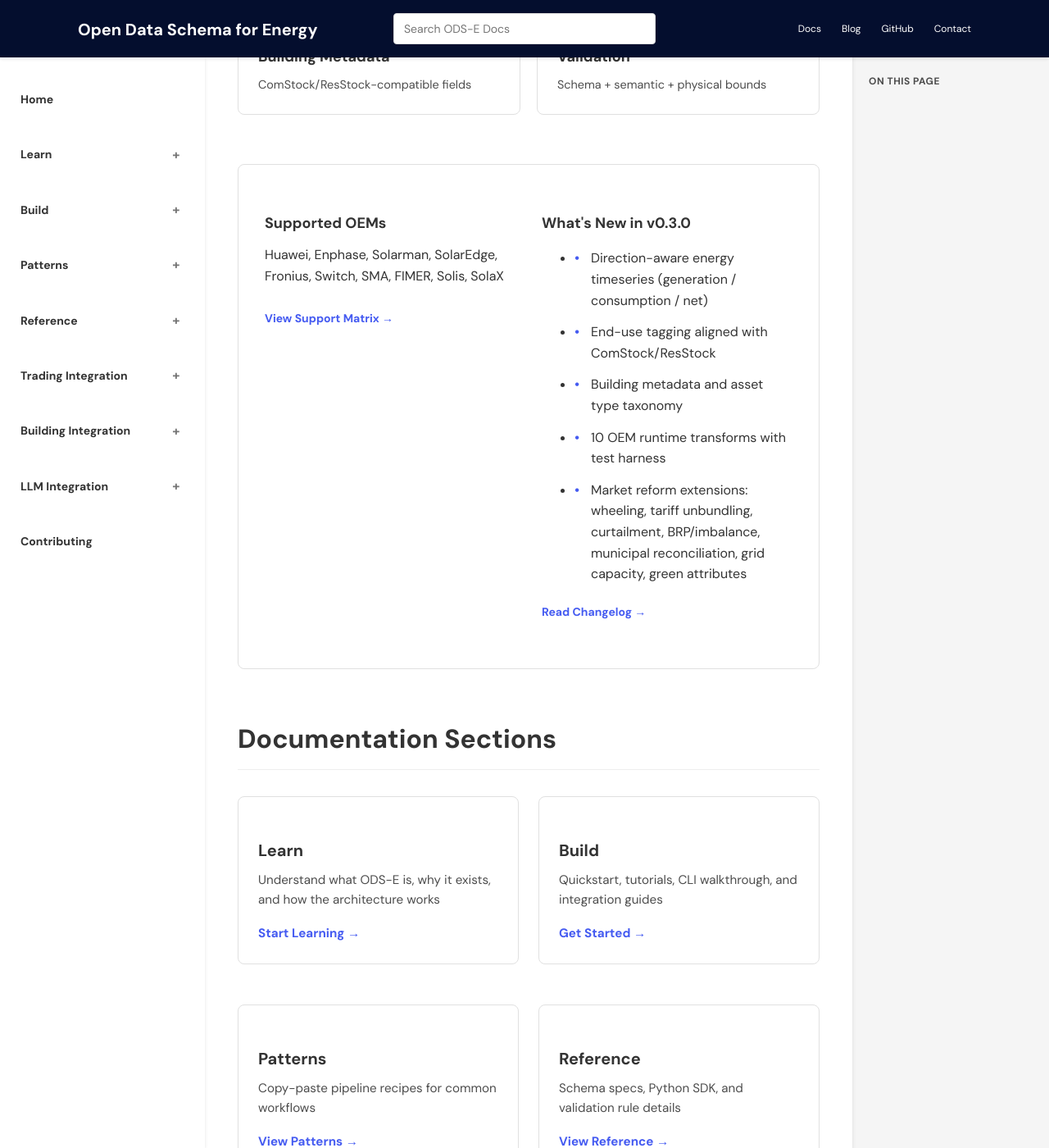
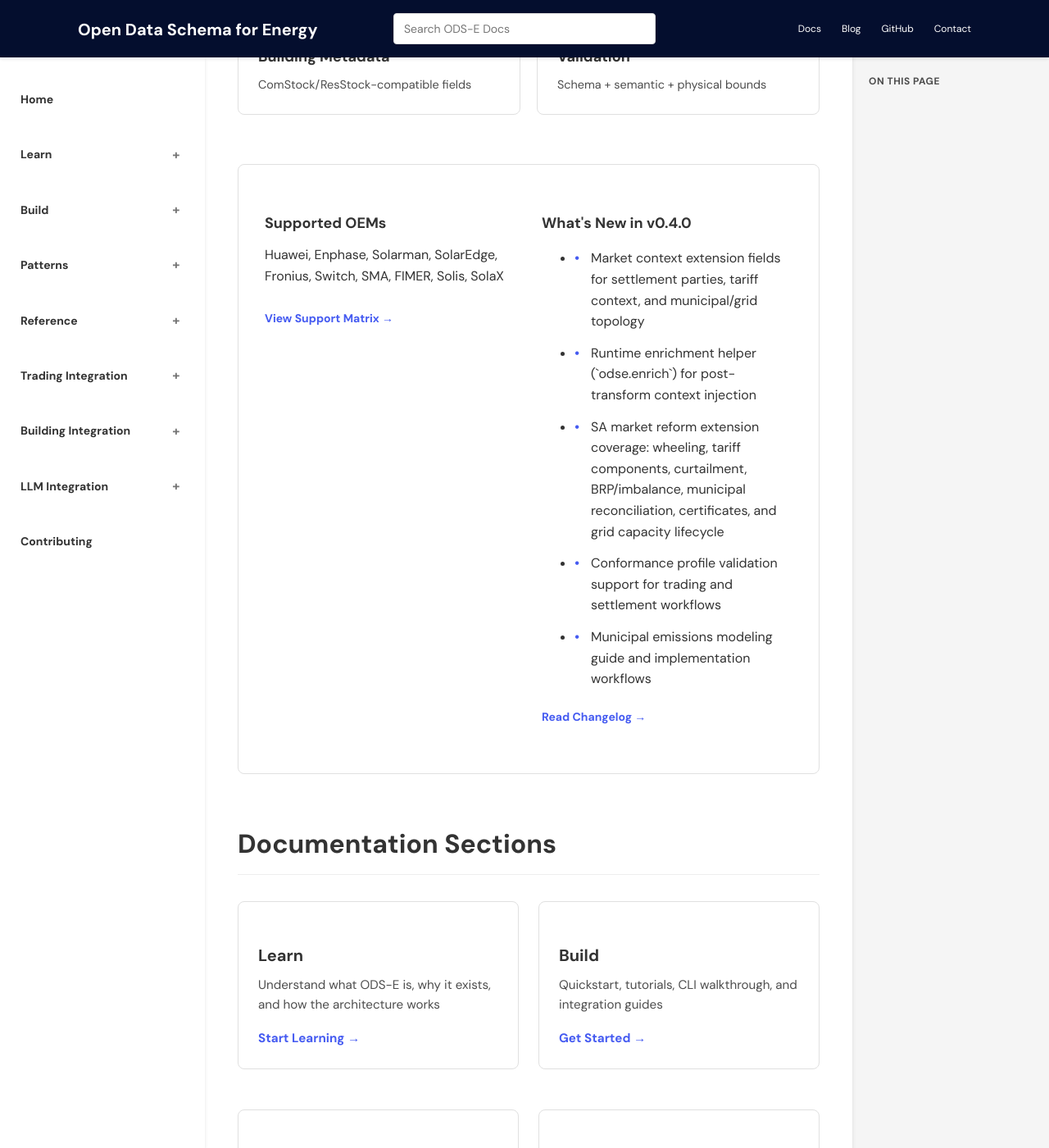
Before and after one commit to AsobaCloud/odse-docs, a Jekyll site: the page built from docs/index.md, in a window 1280 px wide and 1400 px high, scrolled down 3127 px. Shown: the whole window at 82% size. Built offline with Jekyll 4.4.1, drawn with Linux system fonts in a browser that asks for light colours; some of the changed text lies outside the part shown.

Commit message:
Bump version badges to v0.4.0 and update changelog highlights

```diff
--- a/docs/index.md
+++ b/docs/index.md
@@ -8,10 +8,10 @@
   <h1>ODS-E: Open Data Schema for Energy</h1>
   <div class="version-badge">
     <span class="version-label">Schema</span>
-    <span class="version-value">v0.3.0</span>
+    <span class="version-value">v0.4.0</span>
     <span class="version-separator">|</span>
     <span class="version-label">Python</span>
-    <span class="version-value">v0.2.0</span>
+    <span class="version-value">v0.4.0</span>
     <span class="version-separator">|</span>
     <span class="version-label">License</span>
     <span class="version-value">CC-BY-SA 4.0 / Apache 2.0</span>
@@ -36,7 +36,7 @@
       <div class="sdk-icon">&#x1F40D;</div>
       <h3>Python</h3>
       <code class="sdk-install">pip install odse</code>
-      <p>v0.2.0 &bull; Transform + Validate</p>
+      <p>v0.4.0 &bull; Transform + Validate</p>
     </a>
 
     <a href="https://github.com/AsobaCloud/odse" class="sdk-link-card">
@@ -184,13 +184,13 @@
   </div>
 
   <div class="whats-new">
-    <h3>What's New in v0.3.0</h3>
+    <h3>What's New in v0.4.0</h3>
     <ul class="whats-new-list">
-      <li>Direction-aware energy timeseries (generation / consumption / net)</li>
-      <li>End-use tagging aligned with ComStock/ResStock</li>
-      <li>Building metadata and asset type taxonomy</li>
-      <li>10 OEM runtime transforms with test harness</li>
-      <li>Market reform extensions: wheeling, tariff unbundling, curtailment, BRP/imbalance, municipal reconciliation, grid capacity, green attributes</li>
+      <li>Market context extension fields for settlement parties, tariff context, and municipal/grid topology</li>
+      <li>Runtime enrichment helper (`odse.enrich`) for post-transform context injection</li>
+      <li>SA market reform extension coverage: wheeling, tariff components, curtailment, BRP/imbalance, municipal reconciliation, certificates, and grid capacity lifecycle</li>
+      <li>Conformance profile validation support for trading and settlement workflows</li>
+      <li>Municipal emissions modeling guide and implementation workflows</li>
     </ul>
     <a href="https://github.com/AsobaCloud/odse/blob/main/CHANGELOG.md" class="whats-new-link">Read Changelog &rarr;</a>
   </div>
```
